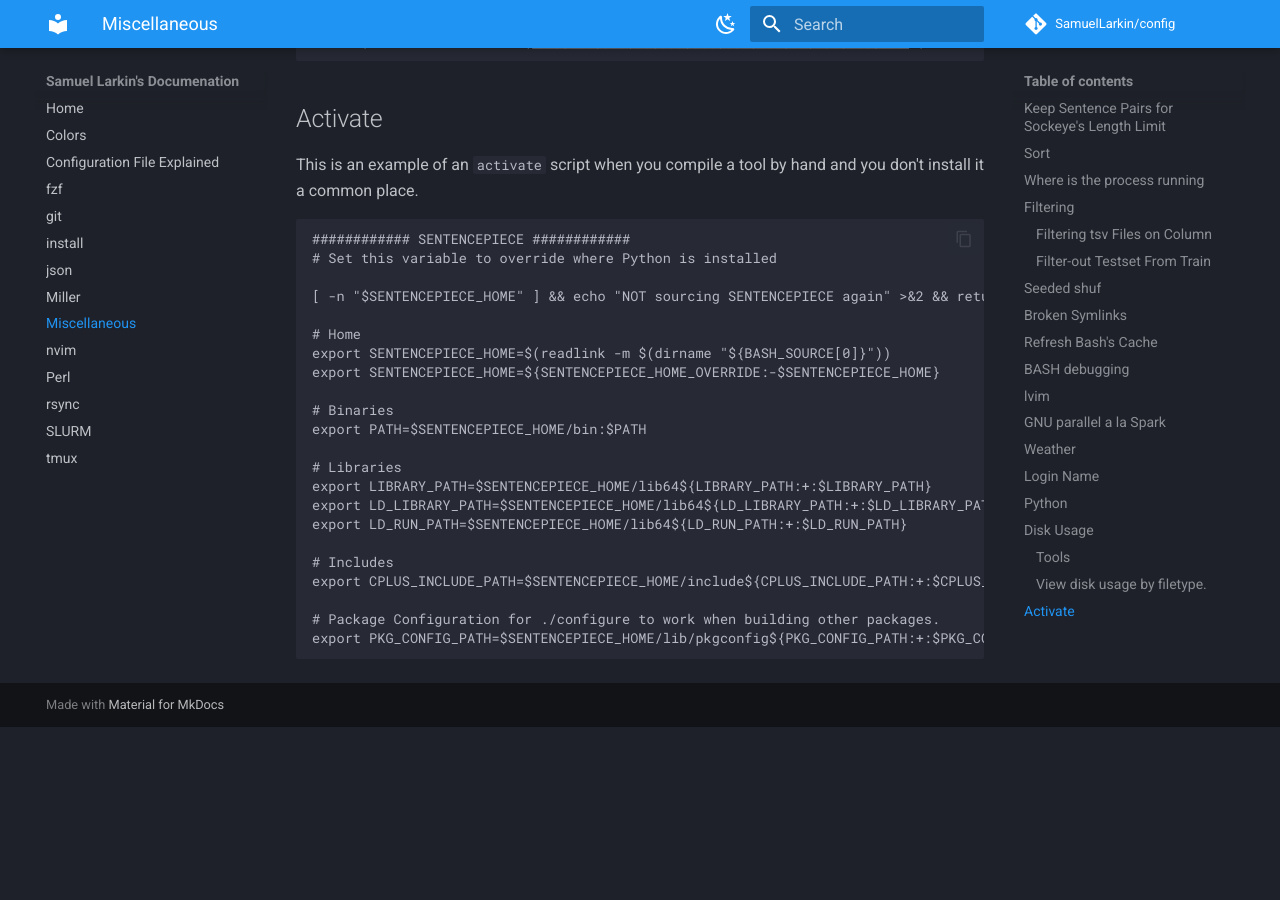
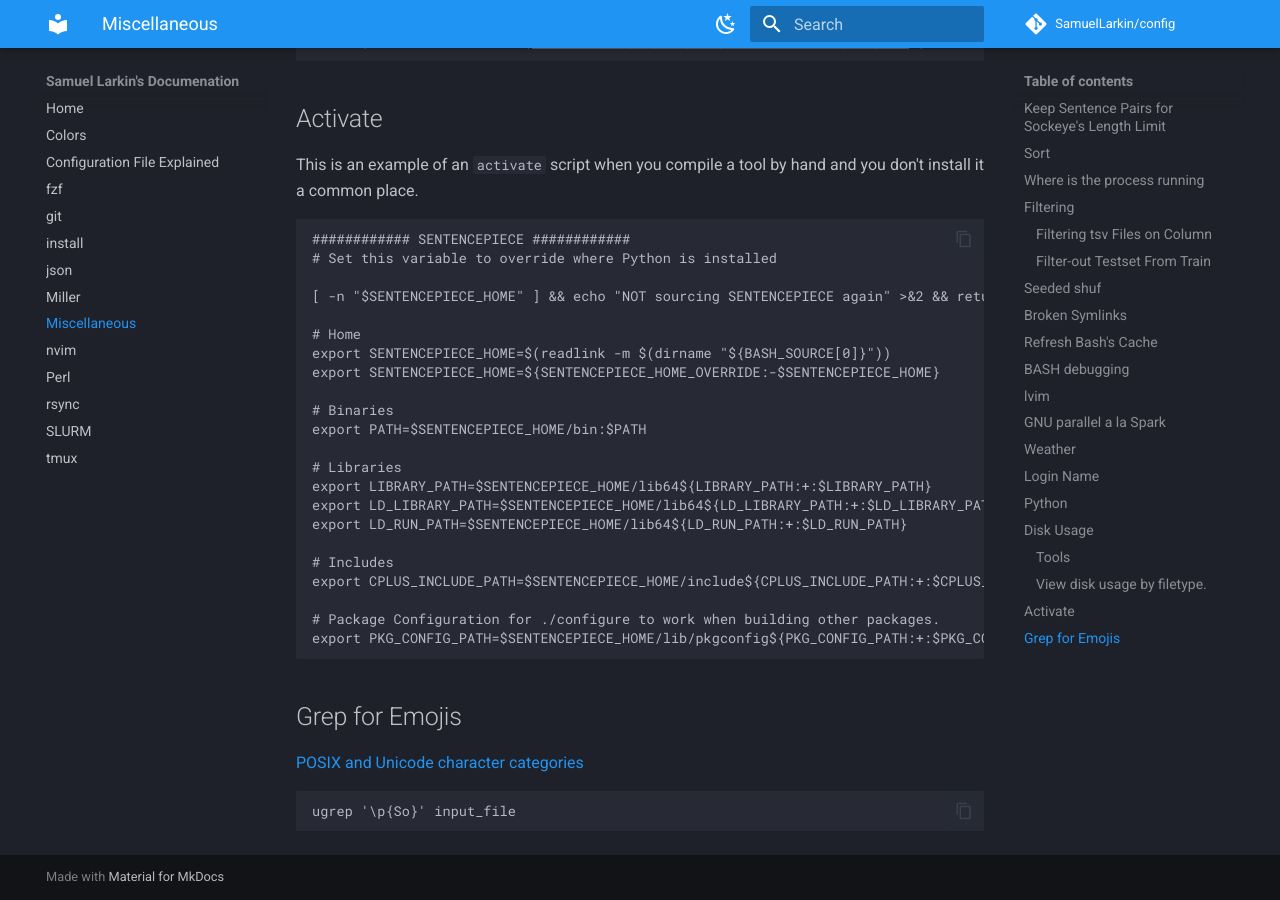
Before and after one commit to SamuelLarkin/config, an MkDocs documentation site: the page built from docs/doc.md, in a window 1280 px wide and 900 px high, scrolled down 4686 px. Built offline with MkDocs 1.6.1 and Material for MkDocs 9.7.7, drawn with Linux system fonts in a browser that asks for light colours; comment, search, counter and statistics services are not loaded; the version menu is left out; before the commit the page ends 5413 px from its top, so only the background shows below that.

Commit message:
doc: how to grep for all emojis

````diff
--- a/docs/doc.md
+++ b/docs/doc.md
@@ -248,3 +248,12 @@ export CPLUS_INCLUDE_PATH=$SENTENCEPIECE_HOME/include${CPLUS_INCLUDE_PATH:+:$CPL
 # Package Configuration for ./configure to work when building other packages.
 export PKG_CONFIG_PATH=$SENTENCEPIECE_HOME/lib/pkgconfig${PKG_CONFIG_PATH:+:$PKG_CONFIG_PATH}
 ```
+
+
+## Grep for Emojis
+
+[POSIX and Unicode character categories](https://github.com/Genivia/ugrep?tab=readme-ov-file#posix-and-unicode-character-categories)
+
+```sh
+ugrep '\p{So}' input_file
+```
````
